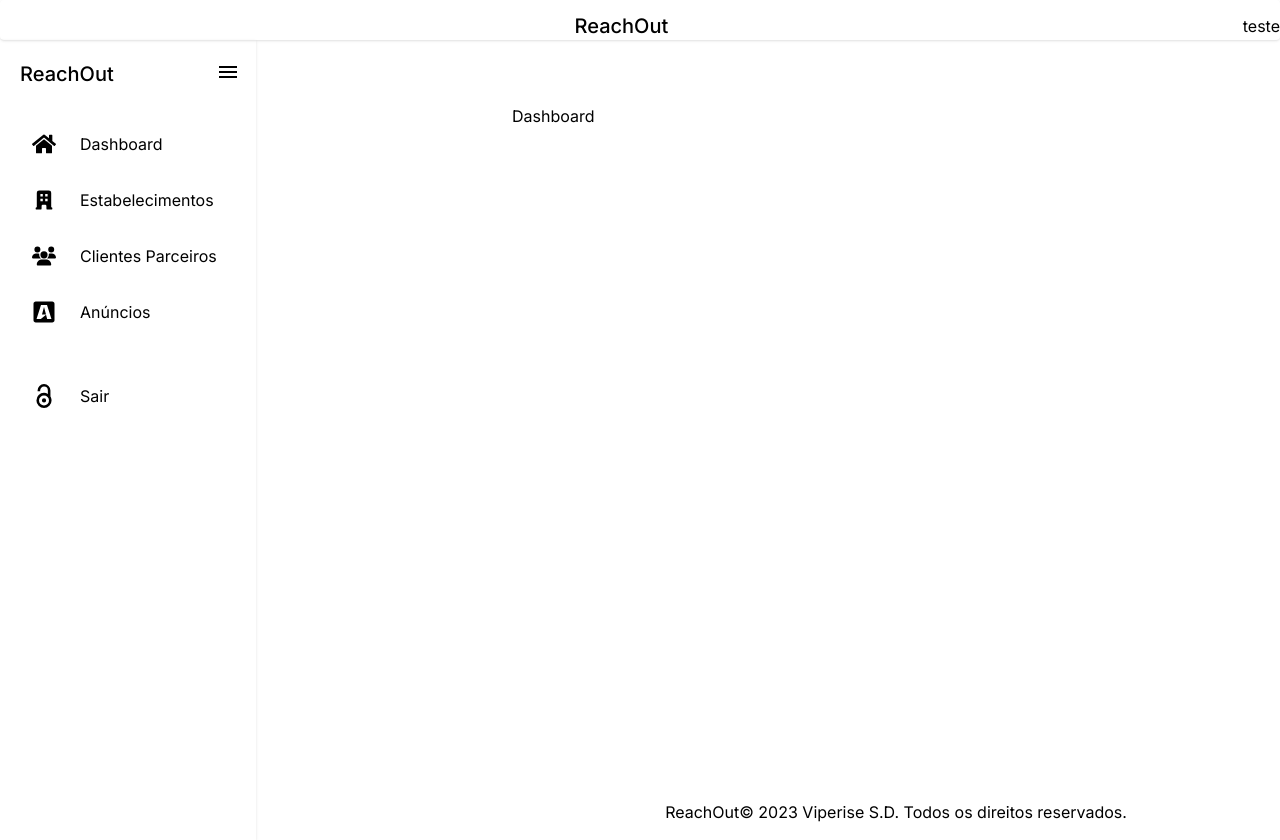
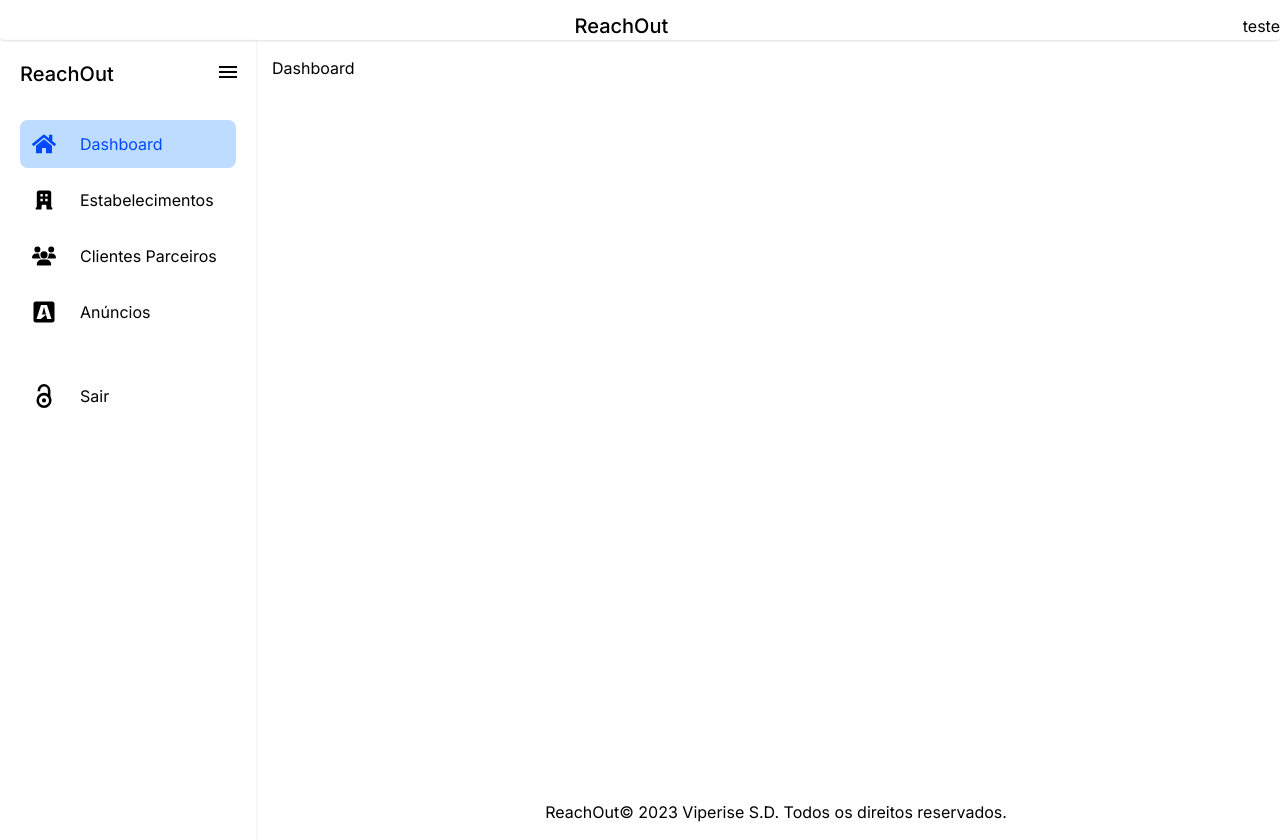
Before and after one commit to Viperise/ReachOut-Web, a Next.js app: page / in a window 1280 px wide. Built offline with nearby package versions, Linux system fonts and the light colour scheme.

Commit message:
fix: adjust sidebar and layout in general

```diff
--- a/src/app/(pages)/index.tsx
+++ /dev/null
@@ -1,13 +0,0 @@
-import DashboardPage from './dashboard';
-import EstablishmentsPage from './establishments';
-import KeyClientsPage from './key-clients';
-import PostingsPage from './postings';
-
-const Pages = {
-  dashboardPage: <DashboardPage />,
-  establishmentsPage: <EstablishmentsPage />,
-  postingsPage: <PostingsPage />,
-  keyClientsPage: <KeyClientsPage />,
-};
-
-export default Pages;
--- a/src/app/components/Layout/index.tsx
+++ b/src/app/components/Layout/index.tsx
@@ -1,18 +1,15 @@
 'use client';
-import { useState } from 'react';
 import Footer from './Footer';
 import Navbar from './Navbar';
 import Sidebar from './Sidebar';
 
 const Layout = ({ children }: { children: React.ReactNode }) => {
-  const [sidebarOpen, setSidebarOpen] = useState(false);
-
   return (
     <div className="flex flex-col min-h-screen">
       <Navbar title="ReachOut" />
       <div className="flex flex-1">
         <Sidebar />
-        <main className="ml-64 pt-16 flex-1 flex flex-col">
+        <main className="ml-4 pt-4 flex-1 flex flex-col">
           <div className="flex-1">{children}</div>
           <Footer />
         </main>
--- a/src/app/components/Layout/sidebar.tsx
+++ b/src/app/components/Layout/sidebar.tsx
@@ -8,14 +8,16 @@ import { HiOfficeBuilding } from 'react-icons/hi';
 import { MdMenu } from 'react-icons/md';
 import { SiOpenaccess } from 'react-icons/si';
 
+import { usePathname } from 'next/navigation';
 import HamburgerButton from './HamburgerButton';
 
 const Sidebar = () => {
   const [open, setOpen] = useState(true);
   const [mobileMenu, setMobileMenu] = useState(false);
+  const pathname = usePathname();
 
   const Menus = [
-    { title: 'Dashboard', path: '/dashboard', src: <FaHome /> },
+    { title: 'Dashboard', path: '/', src: <FaHome /> },
     { title: 'Estabelecimentos', path: '/establishment', src: <HiOfficeBuilding /> },
     { title: 'Clientes Parceiros', path: '/key-clients', src: <FaUsers /> },
     {
@@ -44,7 +46,7 @@ const Sidebar = () => {
             <Link href={menu.path} key={index}>
               <li
                 className={`flex items-center gap-x-6 p-3 text-base font-normal rounded-lg cursor-pointer dark:text-white hover:border-l-4 hover:border-l-blue-300
-                        ${menu.gap ? 'mt-9' : 'mt-2'} ${location.pathname === menu.path && 'bg-gray-200'}`}
+                        ${menu.gap ? 'mt-9' : 'mt-2'} ${pathname === menu.path && 'bg-blue-200 text-blue-400'}`}
               >
                 <span className="text-2xl">{menu.src}</span>
                 <span className={`${!open && 'hidden'} origin-left duration-300 hover:block`}>{menu.title}</span>
@@ -67,7 +69,7 @@ const Sidebar = () => {
             <Link href={menu.path} key={index} onClick={() => setMobileMenu(false)}>
               <span
                 className={` ${
-                  location.pathname === menu.path && 'bg-gray-200 dark:bg-gray-700'
+                  pathname === menu.path && 'bg-gray-200 dark:bg-gray-700'
                 } p-2 rounded-xl hover:bg-gray-200 dark:hover:bg-gray-700`}
               >
                 {menu.title}
--- a/src/app/page.tsx
+++ b/src/app/page.tsx
@@ -1,5 +1,6 @@
 'use client';
-import DashboardPage from './(pages)/dashboard';
+
+import DashboardPage from './pages/dashboard';
 
 const App = () => {
   return <DashboardPage />;
--- /dev/null
+++ b/src/app/pages/login/index.tsx
@@ -0,0 +1,5 @@
+const Login = () => {
+  return <div>Login</div>;
+};
+
+export default Login;
--- a/tailwind.config.ts
+++ b/tailwind.config.ts
@@ -32,6 +32,7 @@ const config: Config = {
         100: '#E5F2FF',
         200: '#BEDCFF',
         300: '#2D60FF',
+        400: '#0049FF',
       },
     },
   },
```
Also changed, not shown: src/app/pages/dashboard/components/cards/index.tsx (added), src/app/pages/dashboard/index.tsx (renamed from src/app/(pages)/dashboard/index.tsx), src/app/pages/establishments/index.tsx (renamed from src/app/(pages)/establishments/index.tsx), src/app/pages/key-clients/index.tsx (renamed from src/app/(pages)/key-clients/index.tsx), src/app/pages/postings/index.tsx (renamed from src/app/(pages)/postings/index.tsx).
